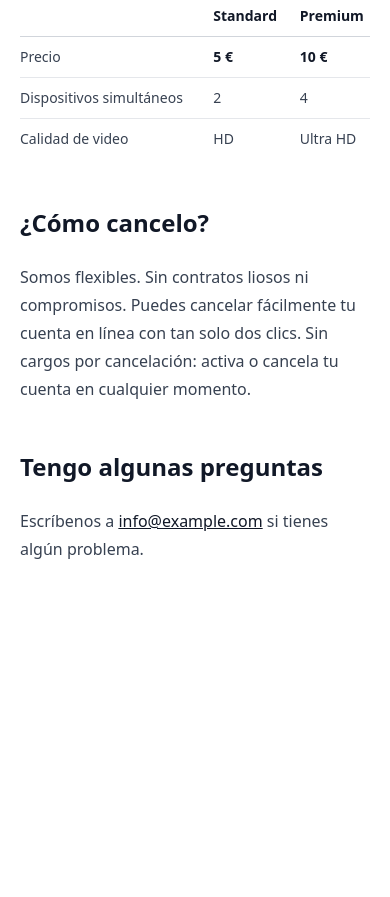
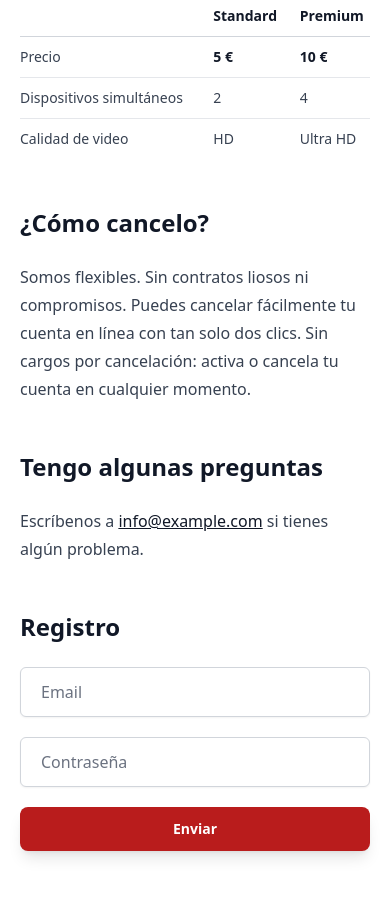
Before and after one commit to davidmles/curso-tailwindcss, a website: page index.html in a window 390 px wide. Shown: the part 1982-2879 px from the top of the page. Before the commit the page ends 2625 px from the top, so only its background shows below. Drawn offline with Linux system fonts and the light colour scheme.

Commit message:
código final

```diff
--- a/index.html
+++ b/index.html
@@ -89,6 +89,21 @@
     <p>
       Escríbenos a <a href="mailto:info@example.com">info@example.com</a> si tienes algún problema.
     </p>
+
+    <h2>Registro</h2>
+    <form action="#" class="flex flex-col space-y-5">
+      <div>
+        <label for="email" class="sr-only">Email</label>
+        <input type="email" name="email" id="email" placeholder="Email">
+      </div>
+
+      <div>
+        <label for="password" class="sr-only">Contraseña</label>
+        <input type="password" name="password" id="password" placeholder="Contraseña">
+      </div>
+
+      <button class="btn">Enviar</button>
+    </form>
   </div>
 </body>
 </html>
--- a/src/tailwind.css
+++ b/src/tailwind.css
@@ -4,6 +4,11 @@
 
 @layer components {
   .btn {
-    @apply bg-red-700 text-white px-5 py-3 inline-block mt-10 rounded-lg shadow-lg font-semibold text-sm w-full sm:w-auto md:px-10 md:py-4 md:text-lg hover:bg-red-800 focus:outline-none focus:ring focus:ring-offset-2 focus:ring-red-800 focus:ring-opacity-50 active:bg-red-900 dark:focus:ring-red-400 dark:ring-offset-gray-900;
+    @apply bg-red-700 text-white px-5 py-3 inline-block mt-10 rounded-lg shadow-lg font-semibold text-sm w-full sm:w-auto sm:self-start md:px-10 md:py-4 md:text-lg hover:bg-red-800 focus:outline-none focus:ring focus:ring-offset-2 focus:ring-red-800 focus:ring-opacity-50 active:bg-red-900 dark:focus:ring-red-400 dark:ring-offset-gray-900;
+  }
+
+  input[type="email"],
+  input[type="password"] {
+    @apply w-full px-5 py-3 text-black border-gray-300 shadow-sm rounded-md sm:w-1/2 focus:ring-2 focus:ring-red-800 focus:ring-opacity-50 focus:border-transparent dark:focus:ring-red-400 dark:focus:ring-4 dark:focus:ring-opacity-50;
   }
 }
```
Also changed, not shown: style.css.
